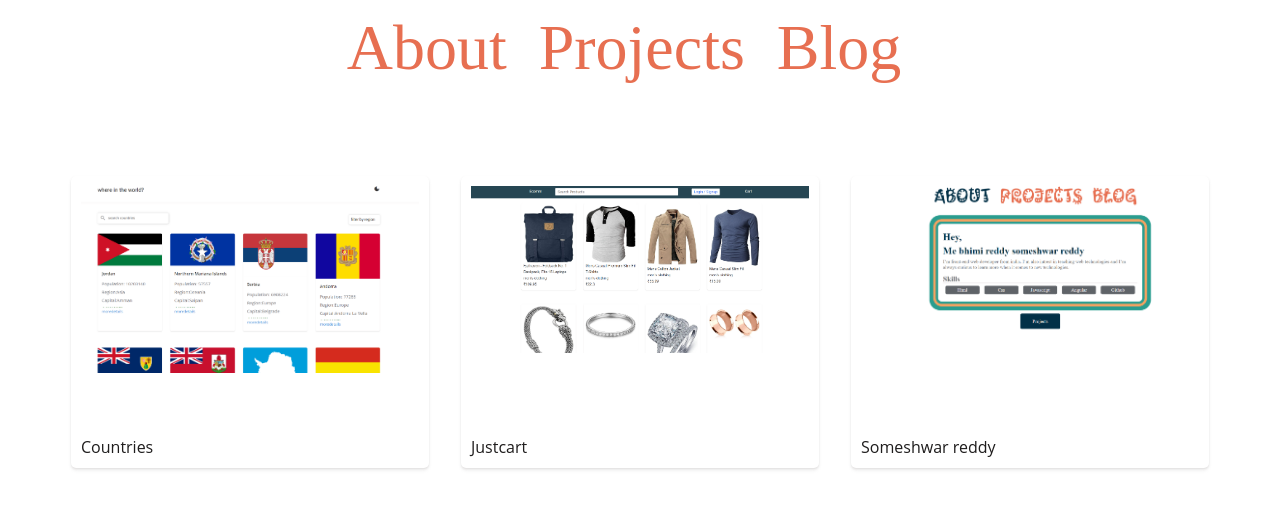
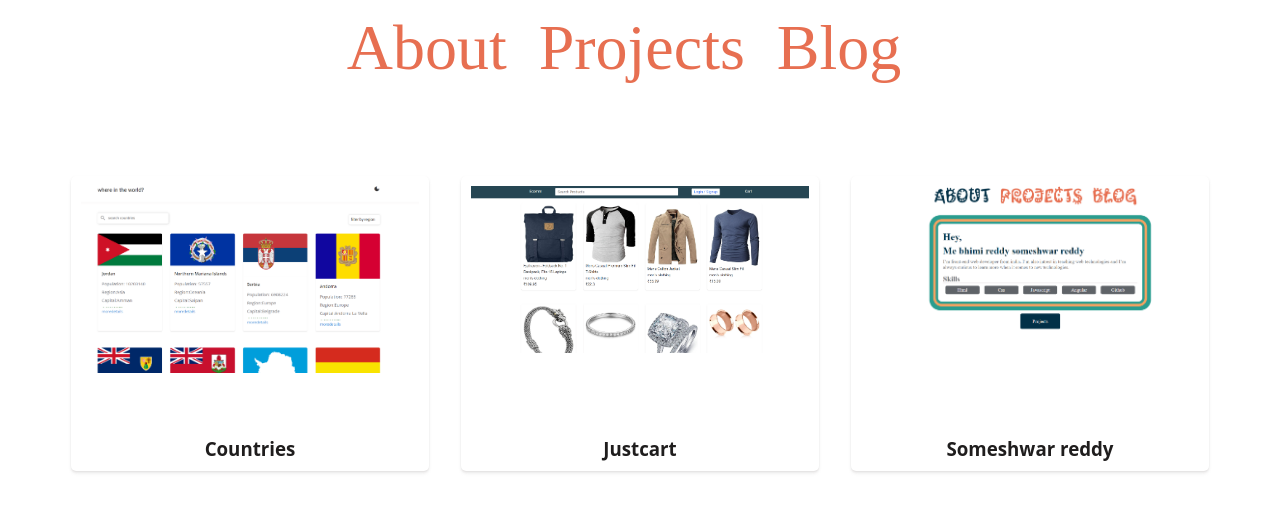
Before and after one commit to someshwarreddy/someshwarrddyprofile, an Angular app: page /projects in a window 1280 px wide. Shown: the top 512 px of the page. Built offline with nearby package versions, Linux system fonts and the light colour scheme; a web font is replaced by a local one.

Commit message:
new changes

```diff
--- a/src/app/app.module.ts
+++ b/src/app/app.module.ts
@@ -3,7 +3,7 @@ import { BrowserModule } from '@angular/platform-browser';
 import { AppRoutingModule } from './app-routing.module';
 import { AppComponent } from './app.component';
 import { MenuComponent } from './menu/menu.component';
-
+import { HttpClientModule } from '@angular/common/http';
 @NgModule({
   declarations: [
     AppComponent,
@@ -11,7 +11,8 @@ import { MenuComponent } from './menu/menu.component';
   ],
   imports: [
     BrowserModule,
-    AppRoutingModule
+    AppRoutingModule,
+    HttpClientModule
   ],
   providers: [],
   bootstrap: [AppComponent]
--- a/src/app/projects/project-details/project-details.component.html
+++ b/src/app/projects/project-details/project-details.component.html
@@ -1 +1,25 @@
-<p>project-details works!</p>
+<table  class="project-details-table" >
+
+    <thead >
+        <tr class="project-details-table-row">
+            <th scope="row">Tilte:</th>
+            <td colspan="2">{{project.title}}</td>
+        </tr>
+    </thead>
+    <tbody >
+        <tr class="project-details-table-row">
+            <th scope="row">program Language</th>
+            <td colspan="2">{{project.pl}}</td>
+
+        </tr>
+        <tr class="project-details-table-row">
+            <th scope="row"> Description</th>
+            <td colspan="2">{{project.Description}}</td>
+        </tr>
+        <tr class="project-details-table-row">
+            <th scope="row">url</th>
+            <td colspan="2"><a href={{project.URL}} target="_blank" rel="noopener noreferrer">{{project.URL}}</a></td>
+        </tr>
+    </tbody>
+
+</table>
--- a/src/app/projects/project-details/project-details.component.scss
+++ b/src/app/projects/project-details/project-details.component.scss
@@ -0,0 +1,23 @@
+.project-details-table {
+    width: 100%;
+    height: calc(100vh - 200px);
+    border-radius: 5px;
+    border: 1px solid rgba(160, 153, 153, 0.12);
+    box-shadow: 0 3px 3px rgba(160, 153, 153, 0.12), 0 1px 2px rgba(171, 165, 165, 0.24);
+    margin-bottom: 2rem;
+    background-color: #fff;
+    color: rgb(31, 29, 29);
+    text-align: left;
+}
+
+th,
+td {
+    border-bottom: 1px solid rgba(160, 153, 153, 0.12);
+    padding: 1rem;
+    text-transform: capitalize;
+}
+
+th {
+    width: 30%;
+    border-right: 1px solid rgba(160, 153, 153, 0.12);
+}
--- a/src/app/projects/project-details/project-details.component.ts
+++ b/src/app/projects/project-details/project-details.component.ts
@@ -1,10 +1,56 @@
-import { Component } from '@angular/core';
+import { Component, OnInit } from '@angular/core';
+import { ActivatedRoute } from '@angular/router';
 
 @Component({
   selector: 'app-project-details',
   templateUrl: './project-details.component.html',
   styleUrls: ['./project-details.component.scss']
 })
-export class ProjectDetailsComponent {
+export class ProjectDetailsComponent implements OnInit {
+  projects = [
+    {
+      id: 1,
+      title: 'Countries',
+      Description: 'Lorem ipsum dolor sit amet consectetur, adipisicing elit. Nihil nemo sunt, inventore,quae natus in porro rerum deleniti quaerat eaque placeat itaque blanditiis nam alias tempora eum unde? Aliquid, officia!',
+      image: './assets/images/p1.png',
+      pl: ' angualr , css , html , ngrx',
+      URL: 'https://countriesall.netlify.app/countries'
 
+    },
+    /*...*/
+    {
+      id: 2,
+      title: 'Justcart',
+      Description: 'Lorem ipsum dolor sit amet consectetur, adipisicing elit. Nihil nemo sunt, inventore, quae natus in porro rerum deleniti quaerat eaque placeat itaque blanditiis nam alias tempora eum unde? Aliquid, officia!',
+      image: './assets/images/p2.png',
+      pl: ' angualr , css , html , ngrx',
+      URL: 'https://justkart.netlify.app/'
+
+    },
+    /*...*/
+    {
+      id: 3,
+      title: 'Someshwar reddy ',
+      Description: 'Lorem ipsum dolor sit amet consectetur, adipisicing elit. Nihil nemo sunt, inventore, quae natus in porro rerum deleniti quaerat eaque placeat itaque blanditiis nam alias tempora eum unde? Aliquid, officia!',
+      image: './assets/images/p-3.png',
+      pl: ' angualr , css , html , ngrx',
+      URL: ''
+    }
+  ]
+  id!: number;
+  project: any;
+  constructor(private route: ActivatedRoute,
+  ) {
+
+  }
+  ngOnInit() {
+    const id = Number(this.route.snapshot.paramMap.get('id'))
+    this.id = id;
+    for (let project of this.projects) {
+      if (project.id === id) {
+        this.project = project;
+        return this.project;
+      }
+    }
+  }
 }
--- a/src/app/projects/projects/projects.component.html
+++ b/src/app/projects/projects/projects.component.html
@@ -1,11 +1,11 @@
 <div class="container">
-    <div class="product-list">
+    <div class="project-list">
         <div class="card" *ngFor="let project of projects" [routerLink]="['project', project.id]">
-            <div class="product-image">
-                <img src="{{project?.image}}" alt="product image">
+            <div class="project-image">
+                <img src="{{project?.image}}" alt="project image">
             </div>
-            <div class="product-content">
-                <p>{{project?.title}}</p>
+            <div class="project-content">
+                <h3>{{project?.title}}</h3>
             </div>
         </div>
     </div>
--- a/src/app/projects/projects/projects.component.scss
+++ b/src/app/projects/projects/projects.component.scss
@@ -1,4 +1,4 @@
-.product-list {
+.project-list {
   font-family: 'Open Sans', sans-serif;
   display: grid;
   grid-template-columns: repeat(auto-fit, minmax(240px, 1fr));
@@ -7,33 +7,30 @@
   padding-top: 5rem;
 }
 
-.product-list .card {
-  // overflow: hidden;
+.project-list .card {
   display: flex;
   flex-direction: column;
   border-radius: 5px;
   box-shadow: 0 3px 3px rgba(160, 153, 153, 0.12), 0 1px 2px rgba(171, 165, 165, 0.24);
-  // white-space: nowrap;
   margin-bottom: 2rem;
   background-color: #fff;
   color: rgb(31, 29, 29);
-  // text-rendering: optimizeLegibility;
   padding: 10px;
   justify-content: center;
 }
 
-.product-image {
+.project-image {
   height: 250px;
-  // width: calc(100vw);
-  // position: relative;
   white-space: nowrap;
-  // text-align: center;
 }
+
 //  responsive image
 
-.product-image img {
+.project-image img {
   max-width: 100%;
-  // width: calc(100vw);
   max-height: 100%;
-  // position: absolute;
 }
+
+.project-content {
+  text-align: center;
+}
--- a/src/app/projects/projects/projects.component.ts
+++ b/src/app/projects/projects/projects.component.ts
@@ -1,4 +1,5 @@
-import { Component } from '@angular/core';
+import { Component, OnInit } from '@angular/core';
+import { ActivatedRoute } from '@angular/router';
 
 @Component({
   selector: 'app-projects',
@@ -6,25 +7,27 @@ import { Component } from '@angular/core';
   styleUrls: ['./projects.component.scss']
 })
 export class ProjectsComponent {
-projects  =  [
+
+  projects = [
     {
-      id:1,
-      title:'Countries',
-      image:'./assets/images/p1.png'
+      id: 1,
+      title: 'Countries',
+      Description: 'Lorem ipsum dolor sit amet consectetur, adipisicing elit. Nihil nemo sunt, inventore,quae natus in porro rerum deleniti quaerat eaque placeat itaque blanditiis nam alias tempora eum unde? Aliquid, officia!',
+      image: './assets/images/p1.png'
     },
     /*...*/
     {
-      id:2,
-      title:'Justcart',
-      description:'...',
-      image:'./assets/images/p2.png'
+      id: 2,
+      title: 'Justcart',
+      Description: 'Lorem ipsum dolor sit amet consectetur, adipisicing elit. Nihil nemo sunt, inventore, quae natus in porro rerum deleniti quaerat eaque placeat itaque blanditiis nam alias tempora eum unde? Aliquid, officia!',
+      image: './assets/images/p2.png'
     },
     /*...*/
     {
-    id:3,
-    title:'Someshwar reddy ',
-    description:'...',
-    image:'./assets/images/p-3.png'
+      id: 3,
+      title: 'Someshwar reddy ',
+      Description: 'Lorem ipsum dolor sit amet consectetur, adipisicing elit. Nihil nemo sunt, inventore, quae natus in porro rerum deleniti quaerat eaque placeat itaque blanditiis nam alias tempora eum unde? Aliquid, officia!',
+      image: './assets/images/p-3.png'
     }
   ]
 }
```
Also changed, not shown: src/app/projects/product.service.ts (added, +17 -0 lines), src/app/projects/projectsdata.ts (added, +17 -0 lines), 2 other files (tests, documents, lock files or other folders). Lines whose indentation alone changed are shown as unchanged.
